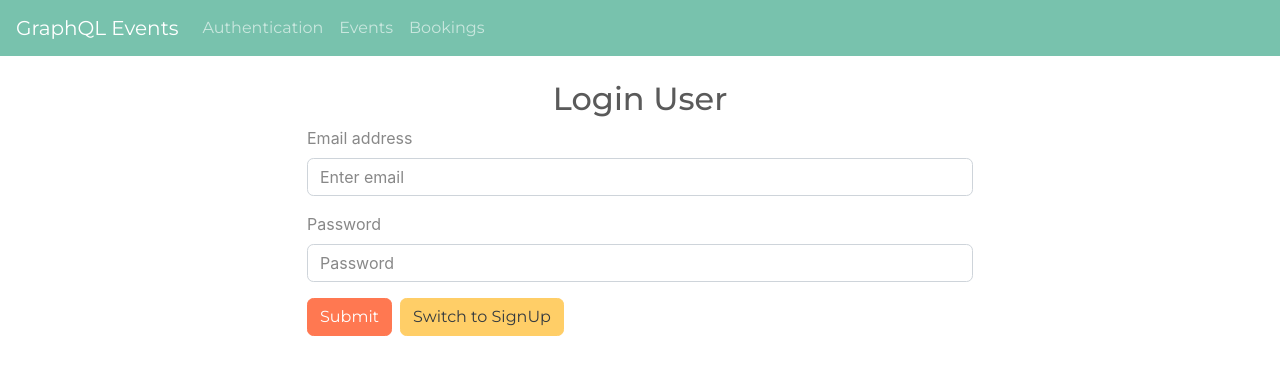
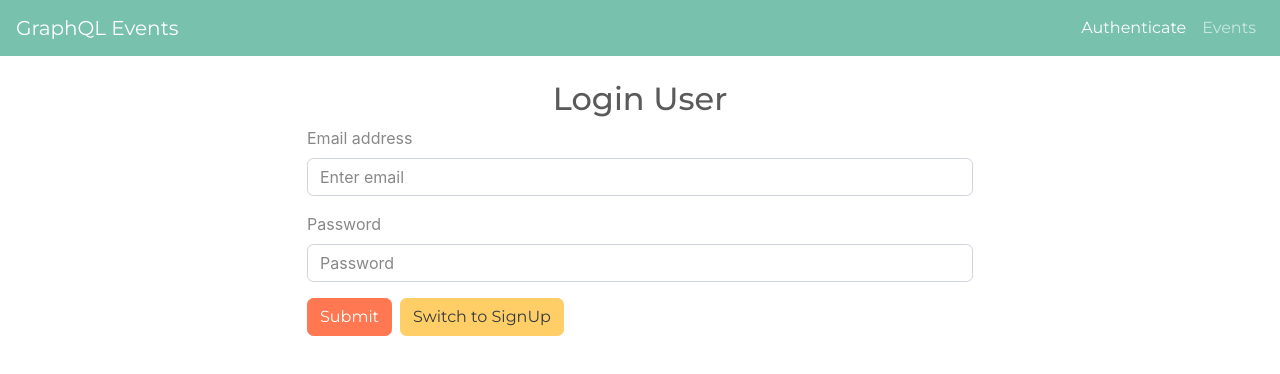
Before and after one commit to nil1729/event-booking-graphql, a React (Create React App) app in the folder client/: page /auth in a window 1280 px wide. Shown: the top 374 px of the page. Built offline with nearby package versions, Linux system fonts and the light colour scheme.

Commit message:
add login add logout

```diff
--- a/client/src/App.jsx
+++ b/client/src/App.jsx
@@ -1,4 +1,4 @@
-import React from 'react';
+import React, { useState } from 'react';
 import {
 	BrowserRouter as Router,
 	Route,
@@ -12,16 +12,59 @@ import Authentication from './components/pages/Auths';
 import Events from './components/pages/Events';
 import Bookings from './components/pages/Booking';
 
+//! Context APIs
+import AuthContext from './context/AuthContext.js';
+
 const App = () => {
+	const [auth, setAuth] = useState({
+		token: null,
+		userID: null,
+		tokenExpiresIn: null,
+	});
+
+	const login = authData => {
+		setAuth({
+			...auth,
+			token: authData.token,
+			userID: authData.userID,
+			tokenExpiresIn: authData.tokenExpiresIn,
+		});
+	};
+
+	const logout = () => {
+		setAuth({
+			...auth,
+			token: null,
+			userID: null,
+			tokenExpiresIn: null,
+		});
+	};
+
 	return (
 		<Router>
 			<>
+				<AuthContext.Provider
+					value={{
+						token: auth.token,
+						userID: auth.userID,
+						tokenExpiresIn: auth.tokenExpiresIn,
+						login: login,
+						logout: logout,
+					}}>
 					<Navbar />
 					<Switch>
+						{auth.token && <Redirect from='/' to='/events' exact />}
+						{auth.token && <Redirect from='/auth' to='/events' exact />}
+						{!auth.token && (
 							<Route exact path='/auth' component={Authentication} />
+						)}
 						<Route exact path='/events' component={Events} />
+						{auth.token && (
 							<Route exact path='/bookings' component={Bookings} />
+						)}
+						{!auth.token && <Redirect to='/auth' exact />}
 					</Switch>
+				</AuthContext.Provider>
 			</>
 		</Router>
 	);
--- a/client/src/components/Navbar.jsx
+++ b/client/src/components/Navbar.jsx
@@ -1,27 +1,43 @@
-import React from 'react';
-import { Link } from 'react-router-dom';
+import React, { useContext } from 'react';
+import { NavLink } from 'react-router-dom';
+import AuthContext from '../context/AuthContext.js';
 
 const Navbar = () => {
+	const authContext = useContext(AuthContext);
+	const { token, logout } = authContext;
 	return (
 		<nav className='navbar navbar-expand-lg navbar-dark bg-primary'>
 			<span className='navbar-brand'>GraphQL Events</span>
 			<div className='collapse navbar-collapse' id='navbarColor01'>
-				<ul className='navbar-nav mr-auto'>
+				<ul className='navbar-nav ml-auto d-flex align-items-center'>
+					{!token && (
+						<li className='nav-item'>
+							<NavLink className='nav-link' to='/auth'>
+								Authenticate
+							</NavLink>
+						</li>
+					)}
 					<li className='nav-item'>
-						<Link className='nav-link' to='/auth'>
-							Authentication
-						</Link>
+						<NavLink className='nav-link' to='/events'>
+							Events
+						</NavLink>
 					</li>
-					<li className='nav-item'>
-						<Link className='nav-link' to='/events'>
-							Events
-						</Link>
-					</li>
-					<li className='nav-item'>
-						<Link className='nav-link' to='/bookings'>
-							Bookings
-						</Link>
-					</li>
+					{token && (
+						<>
+							<li className='nav-item'>
+								<NavLink className='nav-link' to='/bookings'>
+									Bookings
+								</NavLink>
+							</li>
+							<li className='nav-item'>
+								<button
+									onClick={logout}
+									className='btn btn-warning btn-sm text-dark'>
+									Logout
+								</button>
+							</li>
+						</>
+					)}
 				</ul>
 			</div>
 		</nav>
--- a/client/src/components/pages/Auths.jsx
+++ b/client/src/components/pages/Auths.jsx
@@ -1,14 +1,14 @@
-import React, { useState, useRef } from 'react';
+import React, { useState, useRef, useContext } from 'react';
+
+import AuthContext from '../../context/AuthContext.js';
 
 const Authentication = () => {
+	const authContext = useContext(AuthContext);
+	const { login } = authContext;
+
 	const [modeLogin, setModeLogin] = useState(true);
 	const emailEl = useRef();
 	const passwordEl = useRef();
-	const btnStyle = () => {
-		return {
-			boxShadow: 'none',
-		};
-	};
 	const modeChange = () => {
 		setModeLogin(!modeLogin);
 	};
@@ -70,7 +70,11 @@ const Authentication = () => {
 		resetForm();
 		const requestData = createRequestData(email, password, modeLogin);
 		const response = await sendRequest(requestData);
-		console.log(response.data);
+		if (response.data.loginUser && response.data.loginUser.token) {
+			login(response.data.loginUser);
+		} else {
+			setModeLogin(true);
+		}
 	};
 
 	return (
@@ -104,7 +108,6 @@ const Authentication = () => {
 				</button>
 				<button
 					type='button'
-					style={btnStyle()}
 					className='btn btn-warning ml-2 text-dark'
 					onClick={modeChange}>
 					Switch to {modeLogin ? 'SignUp' : 'Login'}
--- /dev/null
+++ b/client/src/context/AuthContext.js
@@ -0,0 +1,9 @@
+import React from 'react';
+
+export default React.createContext({
+    token: null,
+    userID: null,
+    tokenExpiresIn: null,
+    login: (authData) => {},
+    logout: () => {},
+});
--- a/client/src/index.css
+++ b/client/src/index.css
@@ -11,3 +11,7 @@ code {
   font-family: source-code-pro, Menlo, Monaco, Consolas, 'Courier New',
     monospace;
 }
+
+button {
+  box-shadow: none !important;
+}
```
Lines whose indentation alone changed are shown as unchanged.
